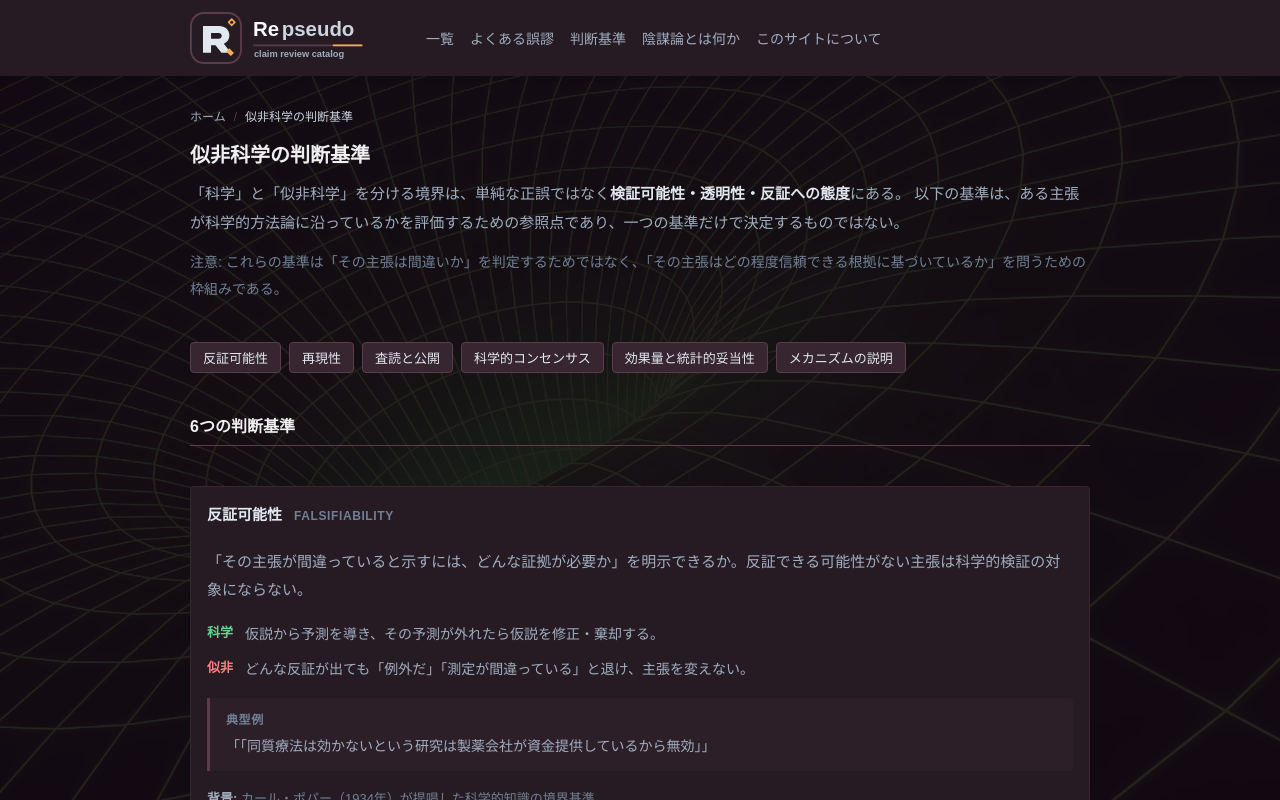
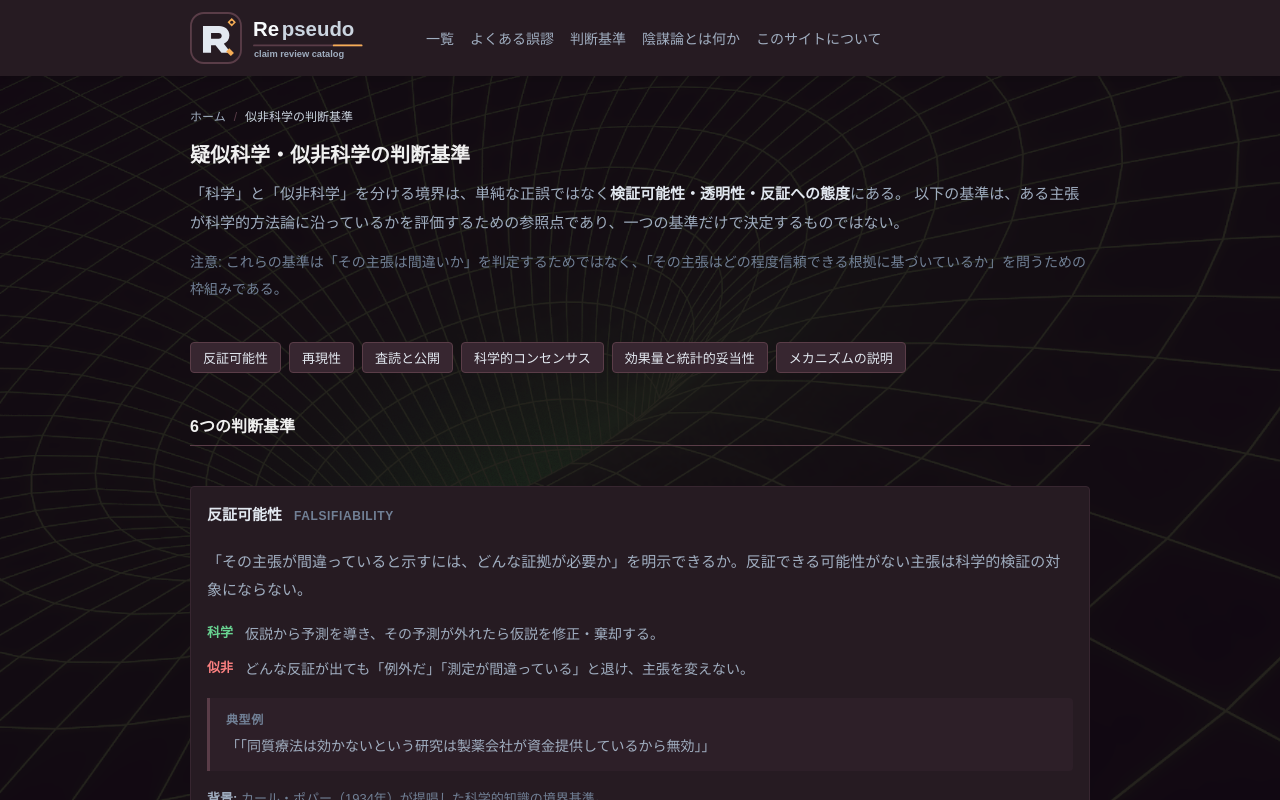
Before and after one commit to reload-co-jp/re-pseudo, a Next.js app: page /criteria in a window 1280 px wide. Shown: the top 800 px of the page. Built offline with nearby package versions, Linux system fonts and the light colour scheme.

Commit message:
Modify keyword

```diff
--- a/app/about/page.tsx
+++ b/app/about/page.tsx
@@ -3,7 +3,7 @@ import Breadcrumbs from "components/Breadcrumbs"
 
 const BASE_URL = "https://re-pseudo.reload.co.jp"
 const DESCRIPTION =
-  "Re pseudoは、陰謀論や疑似科学的な情報を科学的な再現性・検証可能性の観点から見直し、事実に基づいた理解を広めることを目的としたサイトです。"
+  "Re pseudoは、疑似科学・似非科学・陰謀論など科学的根拠の乏しい情報を、再現性・検証可能性の観点から見直し、事実に基づいた理解を広めることを目的としたサイトです。"
 
 export const metadata = {
   title: "このサイトについて",
--- a/app/criteria/page.tsx
+++ b/app/criteria/page.tsx
@@ -4,10 +4,10 @@ import { Card } from "components/elements/layout"
 
 const BASE_URL = "https://re-pseudo.reload.co.jp"
 const DESCRIPTION =
-  "似非科学を見分けるための基準を、反証可能性・査読・再現性・科学的コンセンサスの観点から解説。ポパーの基準からチェックリストまで。"
+  "疑似科学・似非科学を見分けるための基準を、反証可能性・査読・再現性・科学的コンセンサスの観点から解説。ポパーの基準からチェックリストまで。"
 
 export const metadata = {
-  title: "似非科学の判断基準",
+  title: "疑似科学・似非科学の判断基準",
   description: DESCRIPTION,
   alternates: {
     canonical: `${BASE_URL}/criteria/`,
@@ -15,12 +15,12 @@ export const metadata = {
   openGraph: {
     type: "article",
     url: `${BASE_URL}/criteria/`,
-    title: "似非科学の判断基準 — Re pseudo",
+    title: "疑似科学・似非科学の判断基準 — Re pseudo",
     description: DESCRIPTION,
   },
   twitter: {
     card: "summary_large_image",
-    title: "似非科学の判断基準 — Re pseudo",
+    title: "疑似科学・似非科学の判断基準 — Re pseudo",
     description: DESCRIPTION,
   },
 }
@@ -139,14 +139,14 @@ const CriteriaPage: FC = () => {
     "@type": "BreadcrumbList",
     itemListElement: [
       { "@type": "ListItem", position: 1, name: "ホーム", item: BASE_URL },
-      { "@type": "ListItem", position: 2, name: "似非科学の判断基準", item: `${BASE_URL}/criteria/` },
+      { "@type": "ListItem", position: 2, name: "疑似科学・似非科学の判断基準", item: `${BASE_URL}/criteria/` },
     ],
   }
 
   const articleJsonLd = {
     "@context": "https://schema.org",
     "@type": "Article",
-    headline: "似非科学の判断基準",
+    headline: "疑似科学・似非科学の判断基準",
     description: DESCRIPTION,
     url: `${BASE_URL}/criteria/`,
     inLanguage: "ja",
@@ -183,7 +183,7 @@ const CriteriaPage: FC = () => {
             { label: "似非科学の判断基準" },
           ]}
         />
-        <h1 style={{ fontSize: "1.25rem", fontWeight: 700 }}>似非科学の判断基準</h1>
+        <h1 style={{ fontSize: "1.25rem", fontWeight: 700 }}>疑似科学・似非科学の判断基準</h1>
         <p style={bodyStyle}>
           「科学」と「似非科学」を分ける境界は、単純な正誤ではなく<strong style={{ color: "#e2e8f0" }}>検証可能性・透明性・反証への態度</strong>にある。
           以下の基準は、ある主張が科学的方法論に沿っているかを評価するための参照点であり、一つの基準だけで決定するものではない。
--- a/app/layout.tsx
+++ b/app/layout.tsx
@@ -5,9 +5,9 @@ import "./reset.css"
 const BASE_URL = "https://re-pseudo.reload.co.jp"
 const GA_MEASUREMENT_ID = "G-XTHQD4EWNJ"
 const IS_PRODUCTION = process.env.NODE_ENV === "production"
-const SITE_TITLE = "Re pseudo — 似非科学・陰謀論の主張検証"
+const SITE_TITLE = "Re pseudo — 疑似科学・似非科学・陰謀論の主張検証"
 const SITE_DESCRIPTION =
-  "似非科学・陰謀論・誤情報の主張を、根拠・出典・流布状況・よく使われる論法とともに整理する検証カタログ。"
+  "疑似科学・似非科学・陰謀論・誤情報の主張を、根拠・出典・流布状況・よく使われる論法とともに整理する検証カタログ。"
 
 export const metadata = {
   metadataBase: new URL(BASE_URL),
```
Also changed, not shown: app/page.tsx (+4 -4 lines).
